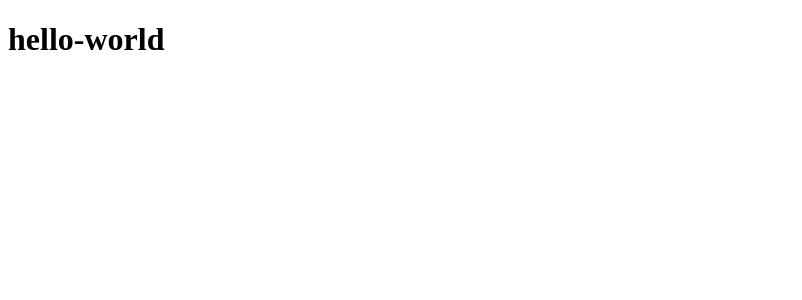
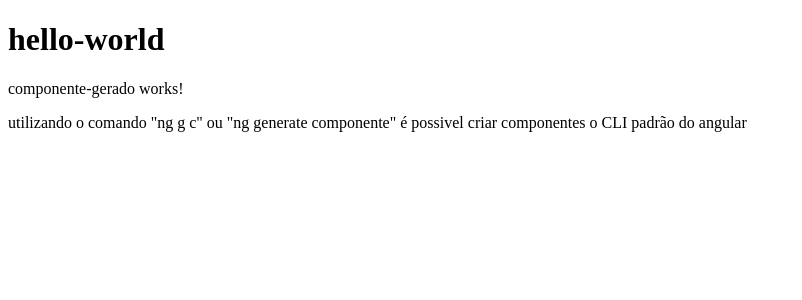
Before and after one commit to luanvictorsz/conceitos-basicos, an Angular app: page / in a window 1280 px wide. Shown: the top 300 px of the page, without its empty margins (0-802 px from the left). Built offline with nearby package versions, Linux system fonts and the light colour scheme.

Commit message:
feat: criando componentes com a utilizacao do CLI

```diff
--- a/src/app/app.component.html
+++ b/src/app/app.component.html
@@ -1 +1,2 @@
 <hello-world></hello-world>
+<app-componente-gerado></app-componente-gerado>
--- a/src/app/app.component.ts
+++ b/src/app/app.component.ts
@@ -1,10 +1,10 @@
 import { Component } from '@angular/core';
-import { RouterOutlet } from '@angular/router';
 import { HelloWorldComponent } from "../hello-world/helloworld.component";
+import { ComponenteGeradoComponent } from "../componente-gerado/componente-gerado.component";
 
 @Component({
   selector: 'app-root',
-  imports: [HelloWorldComponent],
+  imports: [HelloWorldComponent, ComponenteGeradoComponent],
   templateUrl: './app.component.html',
   styleUrl: './app.component.css'
 })
--- /dev/null
+++ b/src/componente-gerado/componente-gerado.component.html
@@ -0,0 +1,2 @@
+<p>componente-gerado works!</p>
+<p>utilizando o comando "ng g c" ou "ng generate componente" é possivel criar componentes o CLI padrão do angular</p>
```
Also changed, not shown: src/componente-gerado/componente-gerado.component.ts (added, +11 -0 lines), src/componente-gerado/componente-gerado.component.css (added), 1 other file (tests, documents, lock files or other folders).
